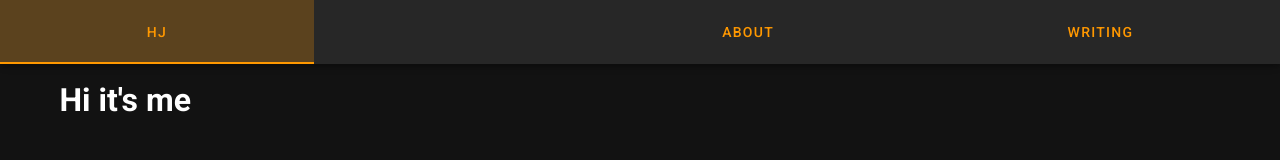
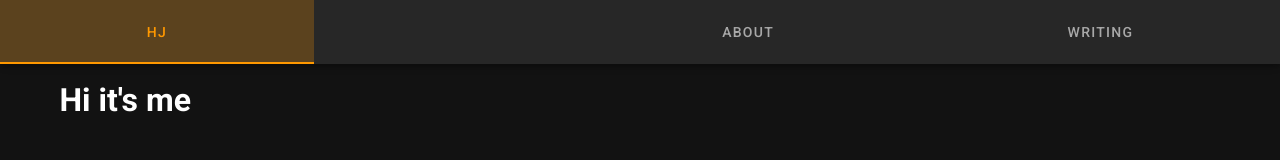
Before and after one commit to henryjin3/henryjin-dev, a Nuxt app: page / in a window 1280 px wide. Shown: the top 160 px of the page. Built offline with nearby package versions, Linux system fonts and the light colour scheme.

Commit message:
remove unnecessary nuxt-link component

```diff
--- a/layouts/navbar.vue
+++ b/layouts/navbar.vue
@@ -1,9 +1,9 @@
 <template>
   <v-tabs grow color="orange base">
-    <v-tab><nuxt-link to="/">HJ</nuxt-link></v-tab>
+    <v-tab to="/">HJ</v-tab>
     <v-spacer />
-    <v-tab><nuxt-link to="/about">about</nuxt-link></v-tab>
-    <v-tab><nuxt-link to="/writing">writing</nuxt-link></v-tab>
+    <v-tab to="/about">about</v-tab>
+    <v-tab to="/writing">writing</v-tab>
   </v-tabs>
 </template>
 
@@ -12,9 +12,3 @@ export default {
   name: 'Navbar'
 };
 </script>
-
-<style scoped>
-a {
-  color: grey;
-}
-</style>
```
